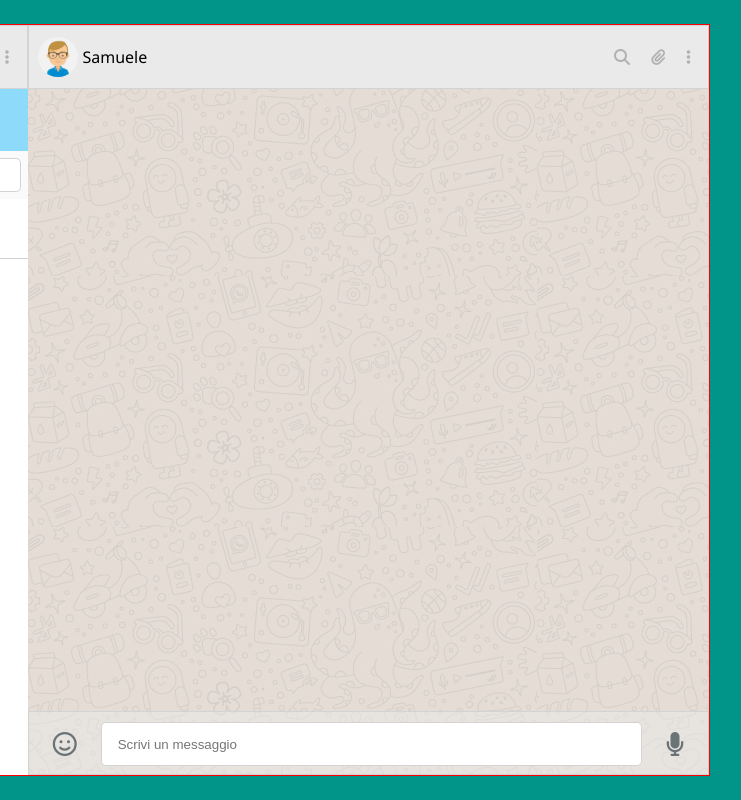
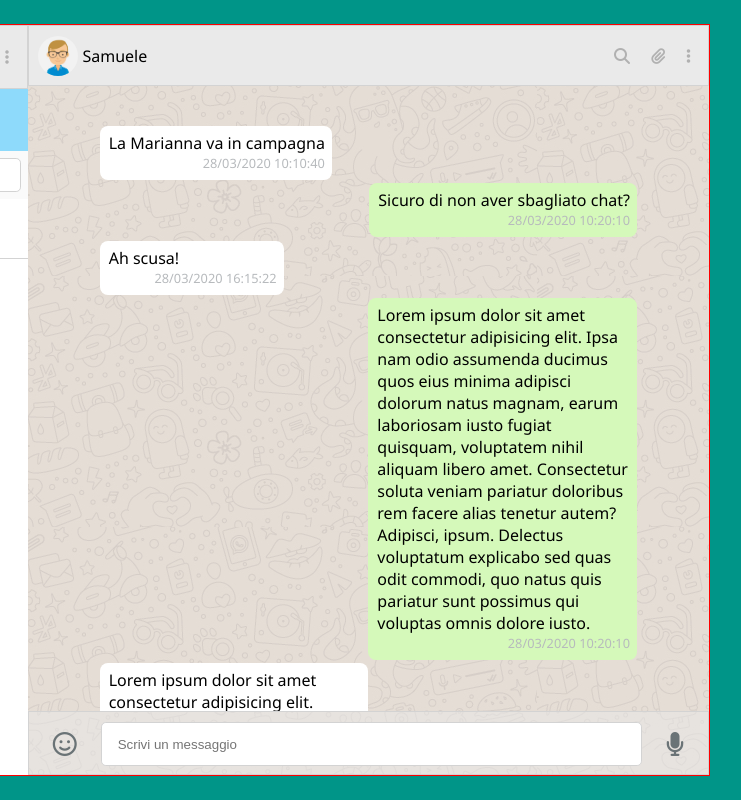
Before and after one commit to cibs84/vue-boolzapp, a plain HTML site: page boolzapp-assets/milestone-1/index.html in a window 1280 px wide. Shown: the full height of the page, 442-1183 px from the left. Drawn offline with nearby package versions, Linux system fonts and the light colour scheme.

Commit message:
main-content-mid - static version

```diff
--- a/boolzapp-assets/milestone-1/css/style.css
+++ b/boolzapp-assets/milestone-1/css/style.css
@@ -167,7 +167,38 @@ main {
 .main-content-mid {
     flex-grow: 1;
     overflow-y: auto;
+    padding: 2.5rem 4.5rem;
+    display: flex;
+    flex-direction: column;
 }
+.main-content-mid .chat-msg {
+    padding: 6px 7px 8px 9px;
+    font-weight: 500;
+    border-radius: 0.5rem;
+    min-width: 11.5rem;
+    max-width: 50%;
+    margin-bottom: 0.2rem;
+    flex-grow: 0;
+}
+.main-content-mid .chat-msg.received {
+    background-color: white;
+    align-self: flex-start;
+}
+.main-content-mid .chat-msg.sent {
+    background-color: #d5f9ba;
+    align-self: flex-end;
+}
+.main-content-mid .chat-msg div {
+
+}
+.main-content-mid .chat-msg span {
+    display: block;
+    text-align: right;
+    color: #b7babd;
+    font-size: 0.8rem;
+}
+
+
 /* Main Content - BOTTOM */
 .main-content-bottom {
     height: 4rem;
--- a/boolzapp-assets/milestone-1/index.html
+++ b/boolzapp-assets/milestone-1/index.html
@@ -120,7 +120,31 @@
                         </div>
 
                         <!-- Main Content - MIDDLE -->
-                        <div class="main-content-mid"></div>
+                        <div class="main-content-mid">
+                            <!-- Chat Messages -->
+                            <div class="chat-msg received">
+                                <div>La Marianna va in campagna</div>
+                                <span>28/03/2020 10:10:40</span>
+                            </div>
+                            <div class="chat-msg sent">
+                                Sicuro di non aver sbagliato chat?
+                                <span>28/03/2020 10:20:10</span>
+                            </div>
+                            <div class="chat-msg received">
+                                Ah scusa!
+                                <span>28/03/2020 16:15:22</span>
+                            </div>
+                            <div class="chat-msg sent">
+                                Lorem ipsum dolor sit amet consectetur adipisicing elit. Ipsa nam odio assumenda ducimus quos eius minima adipisci dolorum natus magnam, earum laboriosam iusto fugiat quisquam, voluptatem nihil aliquam libero amet.
+                                Consectetur soluta veniam pariatur doloribus rem facere alias tenetur autem? Adipisci, ipsum. Delectus voluptatum explicabo sed quas odit commodi, quo natus quis pariatur sunt possimus qui voluptas omnis dolore iusto.
+                                <span>28/03/2020 10:20:10</span>
+                            </div>
+                            <div class="chat-msg received">
+                                Lorem ipsum dolor sit amet consectetur adipisicing elit. Corporis vel nihil fuga, expedita sit numquam reprehenderit velit laborum sed ipsum rem corrupti incidunt temporibus ratione quod ducimus, vitae iusto exercitationem.
+                                Maiores illo eaque iure ipsa libero molestias dignissimos debitis sed alias. Iure, distinctio quo enim rerum dolorum necessitatibus vitae! Omnis ipsa officiis nisi. Molestiae recusandae ratione totam autem amet blanditiis.
+                                <span>28/03/2020 16:15:22</span>
+                            </div>
+                        </div>
 
                         <!-- Main Content - BOTTOM -->
                         <div class="main-content-bottom">
```
